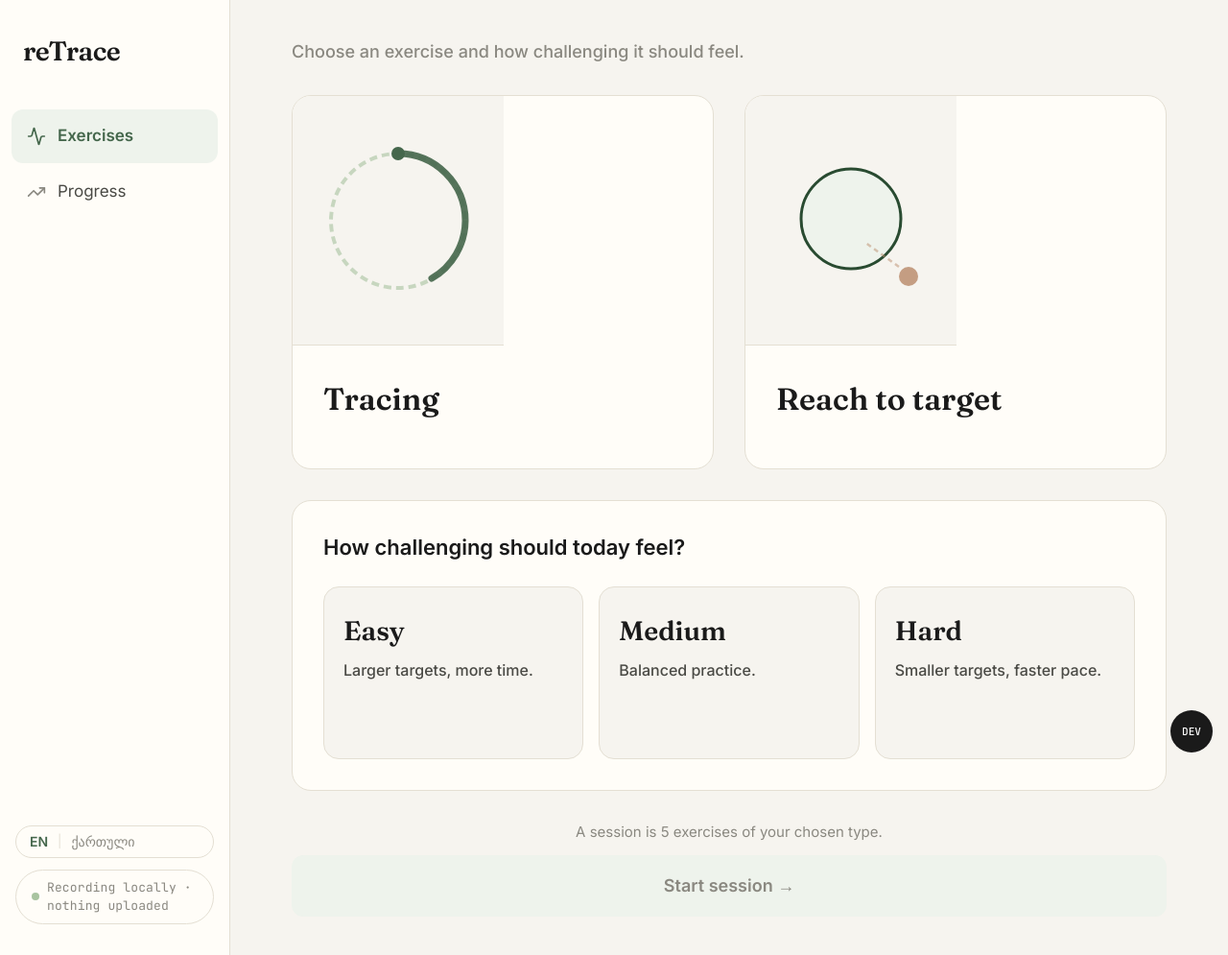
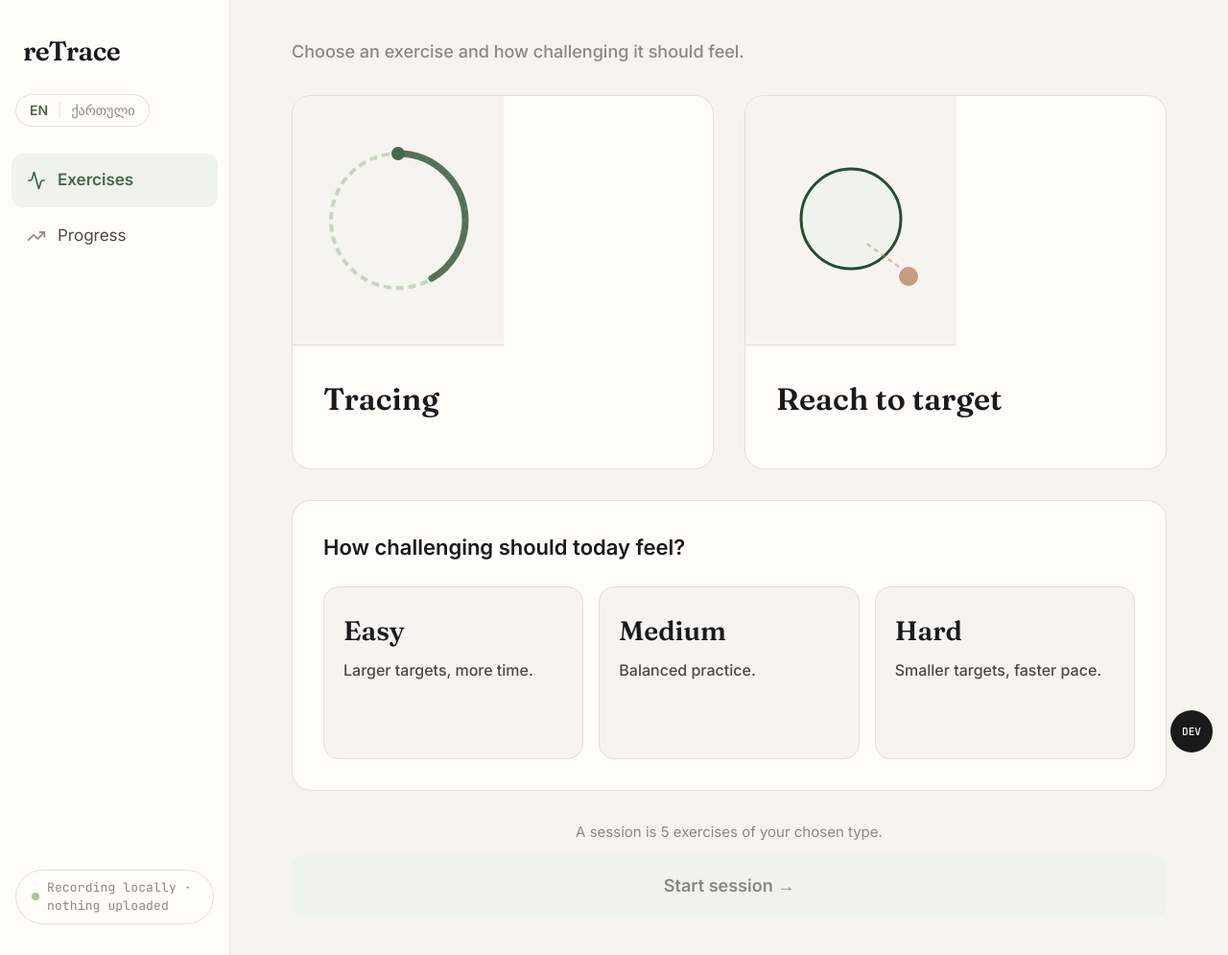
Before and after one commit to sourcerrorr/reTrace, a React (Vite) app: page / in a window 1280 px wide. Shown: the whole page at 96% size. Built offline with nearby package versions, Linux system fonts and the light colour scheme.

Commit message:
Move language switch to top of nav; clear card descriptions

```diff
--- a/src/app/App.tsx
+++ b/src/app/App.tsx
@@ -109,7 +109,7 @@ function NavRail({
         flexShrink: 0,
       }}
     >
-      <div style={{ padding: "0 24px 40px" }}>
+      <div style={{ padding: "0 24px 24px" }}>
         <span
           style={{
             fontFamily: "'Fraunces', serif",
@@ -121,6 +121,12 @@ function NavRail({
         >
           reTrace
         </span>
+      </div>
+
+      {/* Language switch kept near the top so it's always reachable without
+          scrolling, even on tall pages like Progress. */}
+      <div style={{ padding: "0 16px 28px" }}>
+        <LanguageSwitch />
       </div>
 
       <div style={{ display: "flex", flexDirection: "column", gap: 2, padding: "0 12px", flex: 1 }}>
@@ -157,8 +163,7 @@ function NavRail({
         })}
       </div>
 
-      <div style={{ padding: "0 16px", display: "flex", flexDirection: "column", gap: 12 }}>
-        <LanguageSwitch />
+      <div style={{ padding: "0 16px" }}>
         <PrivacyChip />
       </div>
     </nav>
```
